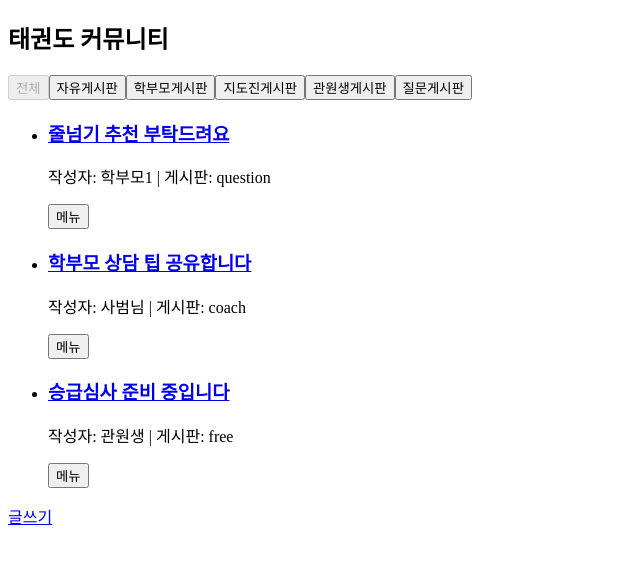
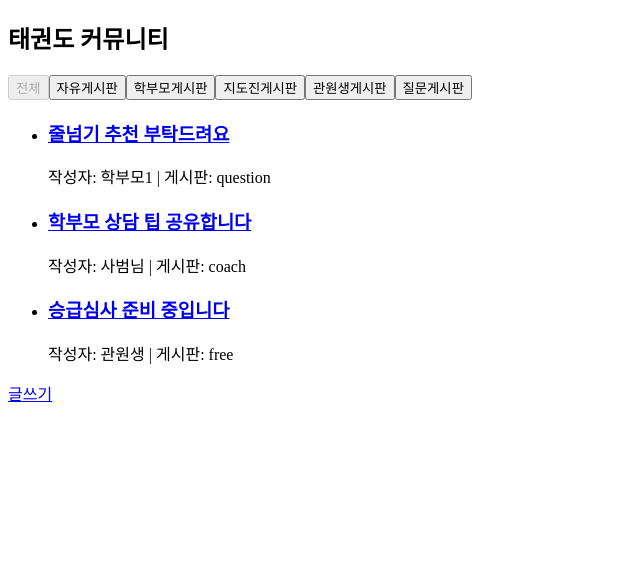
Before and after one commit to thisisyello/taekwondo-community, a React (Vite) app: page / in a window 1280 px wide. Shown: the top 564 px of the page, without its empty margins (0-640 px from the left). Built offline with nearby package versions, Linux system fonts and the light colour scheme.

Commit message:
refactor: 게시판 및 게시물 상세 페이지에서 삭제 기능 통합 및 관련 props 정리

```diff
--- a/src/App.tsx
+++ b/src/App.tsx
@@ -68,7 +68,6 @@ export default function App() {
                         posts={filteredPosts}
                         selectedBoardType={selectedBoardType}
                         onSelectBoardType={setSelectedBoardType}
-                        onDeletePost={handleDeletePost}
                     />
                 }
             />
@@ -83,7 +82,12 @@ export default function App() {
             />
             <Route
                 path="/posts/:postId"
-                element={<PostDetailRoute posts={posts} />}
+                element={
+                    <PostDetailRoute
+                        posts={posts}
+                        onDeletePost={handleDeletePost}
+                    />
+                }
             />
             <Route
                 path="/posts/:postId/edit"
@@ -103,7 +107,11 @@ type PostRouteProps = {
     posts: Post[];
 };
 
-function PostDetailRoute({ posts }: PostRouteProps) {
+type PostDetailRouteProps = PostRouteProps & {
+    onDeletePost: (id: number) => void;
+};
+
+function PostDetailRoute({ posts, onDeletePost }: PostDetailRouteProps) {
     const { postId } = useParams();
     const post = posts.find((item) => item.id === Number(postId));
 
@@ -111,7 +119,7 @@ function PostDetailRoute({ posts }: PostRouteProps) {
         return <Navigate to="/" replace />;
     }
 
-    return <PostDetailPage post={post} />;
+    return <PostDetailPage post={post} onDeletePost={onDeletePost} />;
 }
 
 type PostEditRouteProps = PostRouteProps & {
--- a/src/components/PostItem.tsx
+++ b/src/components/PostItem.tsx
@@ -1,15 +1,11 @@
-import { useState } from "react";
 import { Link } from "react-router";
 import type { Post } from "../types/board";
 
 type PostItemProps = {
     post: Post;
-    onDeletePost: (id: number) => void;
 };
 
-export default function PostItem({ post, onDeletePost }: PostItemProps) {
-    const [isMenuOpen, setIsMenuOpen] = useState(false);
-
+export default function PostItem({ post }: PostItemProps) {
     return (
         <li>
             <h3>
@@ -18,16 +14,6 @@ export default function PostItem({ post, onDeletePost }: PostItemProps) {
             <p>
                 작성자: {post.author} | 게시판: {post.board}
             </p>
-            <button onClick={() => setIsMenuOpen((prev) => !prev)}>
-                메뉴
-            </button>
-
-            {isMenuOpen && (
-                <div>
-                    <Link to={`/posts/${post.id}/edit`}>수정</Link>
-                    <button onClick={() => onDeletePost(post.id)}>삭제</button>
-                </div>
-            )}
         </li>
     );
 }
--- a/src/components/PostList.tsx
+++ b/src/components/PostList.tsx
@@ -3,10 +3,9 @@ import PostItem from "./PostItem";
 
 type PostListProps = {
     posts: Post[];
-    onDeletePost: (id: number) => void;
 };
 
-export default function PostList({ posts, onDeletePost }: PostListProps) {
+export default function PostList({ posts }: PostListProps) {
     if (posts.length === 0) {
         return <p>게시글이 없습니다.</p>;
     }
@@ -14,11 +13,7 @@ export default function PostList({ posts, onDeletePost }: PostListProps) {
     return (
         <ul>
             {posts.map((post) => (
-                <PostItem
-                    key={post.id}
-                    post={post}
-                    onDeletePost={onDeletePost}
-                />
+                <PostItem key={post.id} post={post} />
             ))}
         </ul>
     );
--- a/src/pages/BoardPage.tsx
+++ b/src/pages/BoardPage.tsx
@@ -7,14 +7,12 @@ type BoardPageProps = {
     posts: Post[];
     selectedBoardType: BoardFilterType;
     onSelectBoardType: (boardType: BoardFilterType) => void;
-    onDeletePost: (id: number) => void;
 };
 
 export default function BoardPage({
     posts,
     selectedBoardType,
     onSelectBoardType,
-    onDeletePost,
 }: BoardPageProps) {
     return (
         <section>
@@ -25,7 +23,7 @@ export default function BoardPage({
                 onSelectBoardType={onSelectBoardType}
             />
 
-            <PostList posts={posts} onDeletePost={onDeletePost} />
+            <PostList posts={posts} />
 
             <Link to="/posts/new">글쓰기</Link>
         </section>
--- a/src/pages/PostDetailPage.tsx
+++ b/src/pages/PostDetailPage.tsx
@@ -1,20 +1,43 @@
-import { Link } from "react-router";
+import { useState } from "react";
+import { Link, useNavigate } from "react-router";
 import type { Post } from "../types/board";
 
 type PostDetailPageProps = {
     post: Post;
+    onDeletePost: (id: number) => void;
 };
 
-export default function PostDetailPage({ post }: PostDetailPageProps) {
+export default function PostDetailPage({
+    post,
+    onDeletePost,
+}: PostDetailPageProps) {
+    const navigate = useNavigate();
+    const [isMenuOpen, setIsMenuOpen] = useState(false);
+
+    const handleDelete = () => {
+        onDeletePost(post.id);
+        navigate("/");
+    };
+
     return (
         <section>
             <Link to="/">목록으로</Link>
+            <button onClick={() => setIsMenuOpen((prev) => !prev)}>
+                메뉴
+            </button>
+
+            {isMenuOpen && (
+                <div>
+                    <Link to={`/posts/${post.id}/edit`}>수정</Link>
+                    <button onClick={handleDelete}>삭제</button>
+                </div>
+            )}
+
             <h1>{post.title}</h1>
             <p>
                 작성자: {post.author} | 게시판: {post.board}
             </p>
             <p>{post.content}</p>
-            <Link to={`/posts/${post.id}/edit`}>수정</Link>
         </section>
     );
 }
```
